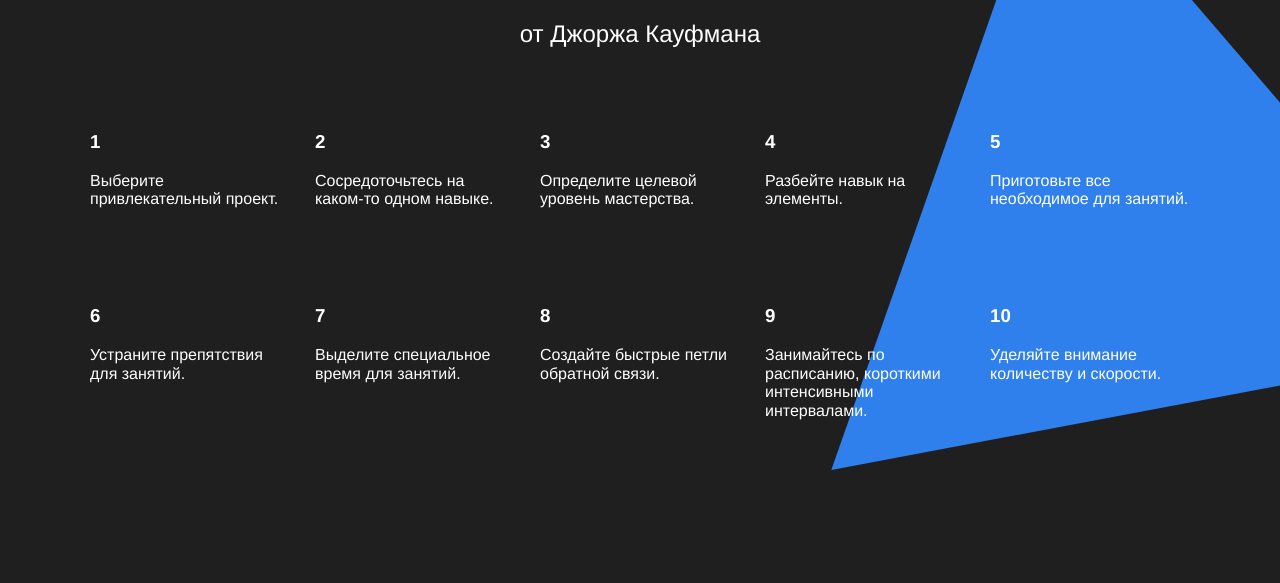
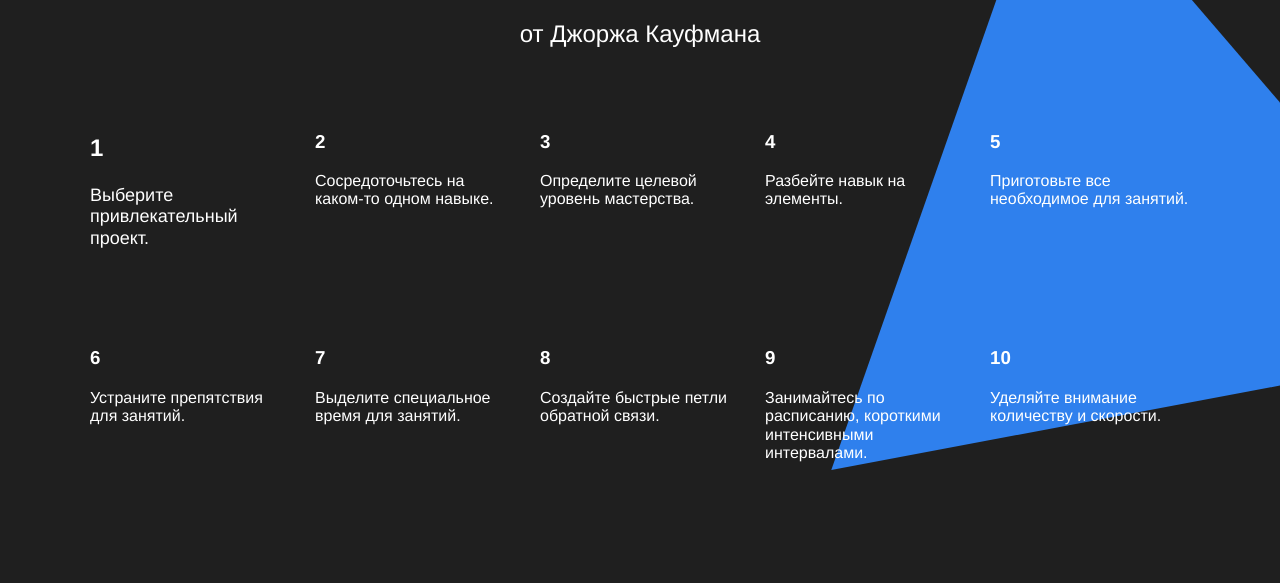
Before and after one commit to mamalud/For-PR, a plain HTML site: page index.html in a window 1280 px wide. Shown: the part 3062-3645 px from the top of the page. Drawn offline with Linux system fonts and the light colour scheme.

Commit message:
Update index.html
modifier usage fixed

```diff
--- a/index.html
+++ b/index.html
@@ -93,9 +93,9 @@
 
         <ul class="table table_theme_dark">
 
-          <li class="table__cell_theme_dark">
-            <h3 class="table__heading_theme_dark">1</h3>
-            <p class="table__text_theme_dark">Выберите привлекательный проект.</p>
+          <li class="table__cell table__cell_theme_dark">
+            <h3 class="table__heading table__heading_theme_dark">1</h3>
+            <p class="table__text table__text_theme_dark">Выберите привлекательный проект.</p>
           </li>
 
           <li class="table__cell_theme_dark">
```
